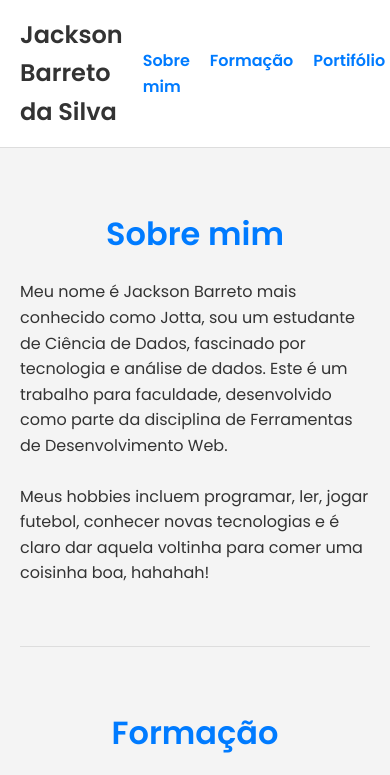
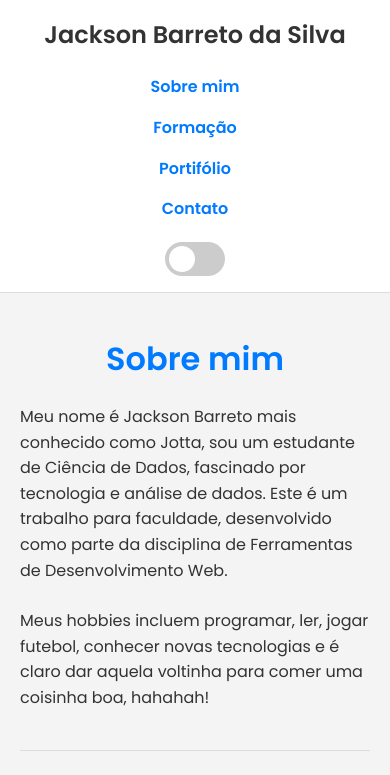
Before and after one commit to JackBarreto/meu-portifolio, a plain HTML site: page index.html in a window 390 px wide. Shown: the top 775 px of the page. Drawn offline with Linux system fonts and the light colour scheme.

Commit message:
Add files via upload

```diff
--- a/css/style.css
+++ b/css/style.css
@@ -298,3 +298,32 @@ input:checked + .slider .fa-moon {
 #formacao h3, #formacao ul {
   margin-bottom: 20px;
 }
+
+/* --- CÓDIGO PARA RESPONSIVIDADE (CELULAR) --- */
+
+/* Esta regra só será aplicada em telas com largura máxima de 768 pixels (tablets e celulares) */
+@media (max-width: 768px) {
+
+    /* Altera o layout do cabeçalho para uma coluna vertical */
+    header .container {
+        flex-direction: column; /* Empilha os itens (nome, menu, interruptor) verticalmente */
+        gap: 20px; /* Adiciona um espaço agradável entre os itens empilhados */
+    }
+
+    /* Altera o menu de navegação para uma coluna também */
+    header nav ul {
+        flex-direction: column; /* Empilha os links do menu (Sobre, Formação, etc.) */
+        align-items: center; /* Centraliza os links de texto */
+        gap: 15px; /* Adiciona um espaço entre cada link do menu */
+    }
+
+    /* Remove a margem da esquerda que só fazia sentido no layout horizontal */
+    header nav ul li {
+        margin-left: 0;
+    }
+
+    /* Reduz um pouco o espaçamento das seções para telas menores */
+    section {
+        padding: 40px 0;
+    }
+}
```
